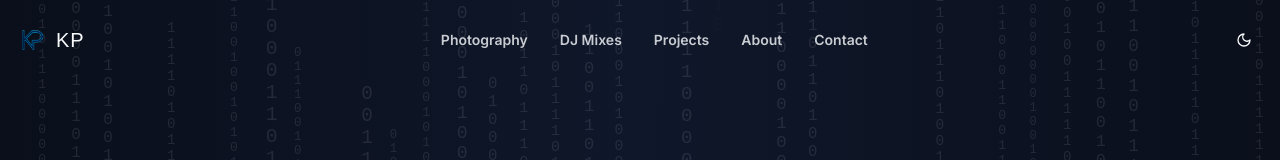
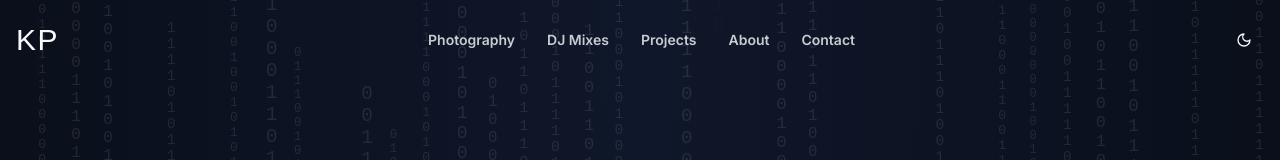
Before and after one commit to khushpindoria/khushpindoria, a Next.js app: page / in a window 1280 px wide. Shown: the top 160 px of the page. Built offline with nearby package versions, Linux system fonts and the light colour scheme; no server answers; a web font is replaced by a local one; what @genkit-ai/google-genai, genkit would draw is missing.

Commit message:
Update logo.tsx

```diff
--- a/src/components/logo.tsx
+++ b/src/components/logo.tsx
@@ -1,18 +1,9 @@
 import Link from "next/link";
-import Image from "next/image";
 
 export default function Logo() {
   return (
-    <Link href="/" className="flex items-center space-x-2">
-      <Image
-        src="/img/kp-initials.png"
-        alt="Logo"
-        width={32}
-        height={32}
-        priority
-        className="h-8 w-8"
-      />
-      <span className="text-xl font-normal tracking-wider text-primary font-logo">
+    <Link href="/" className="flex items-center">
+      <span className="text-3xl font-normal tracking-wider text-primary font-logo">
         KP
       </span>
     </Link>
```
